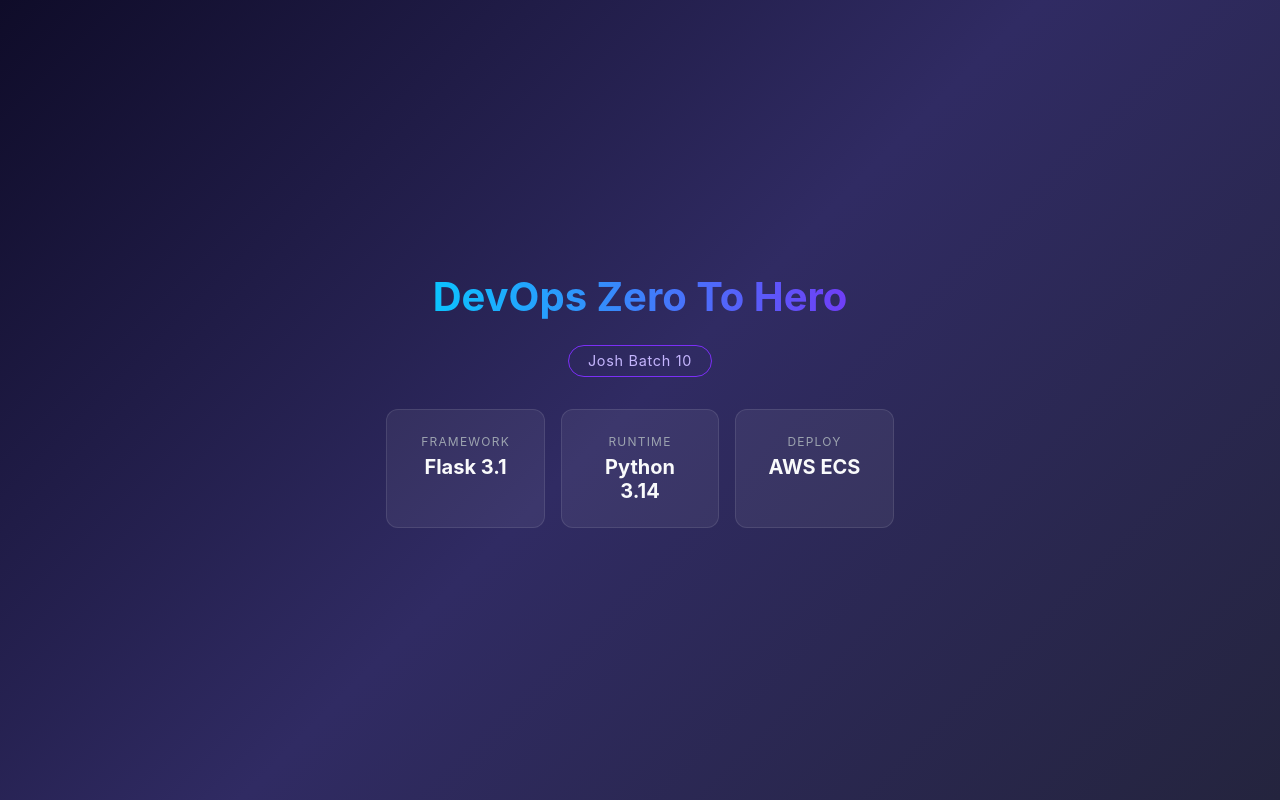
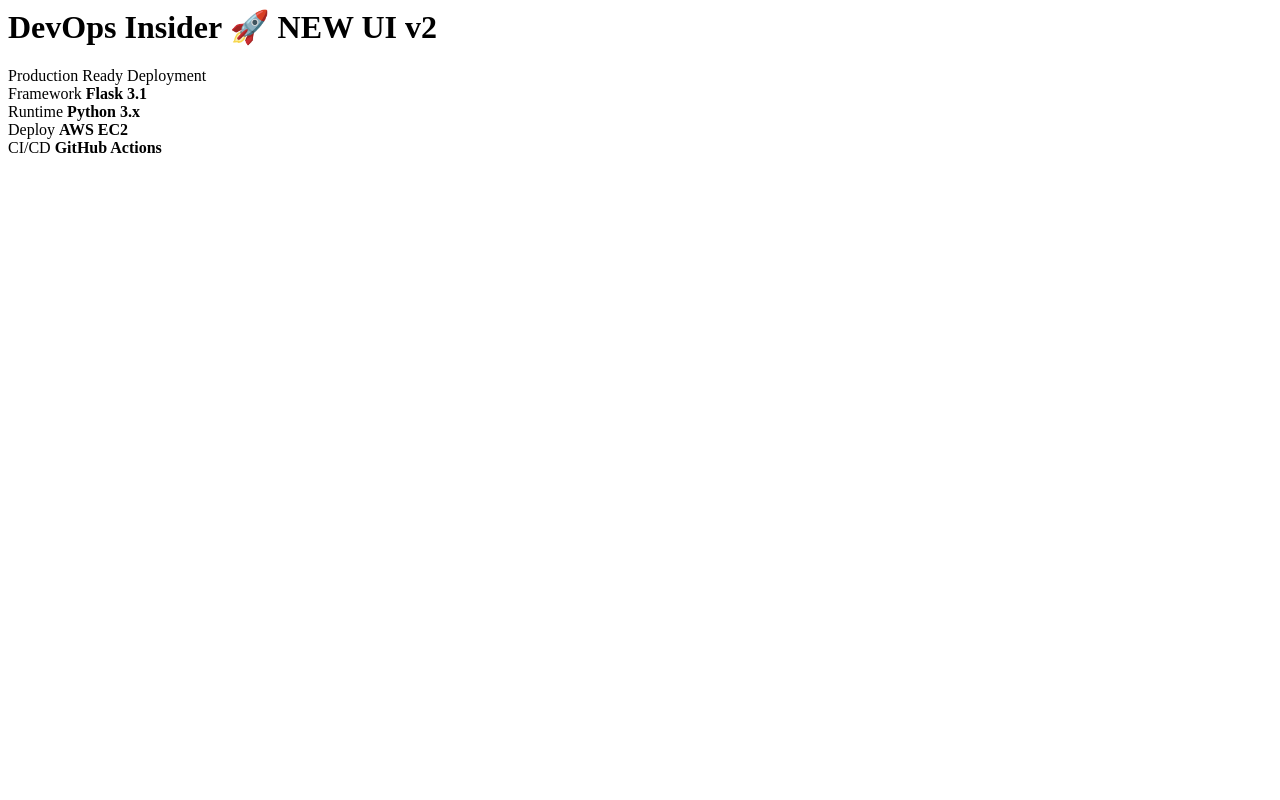
Before and after one commit to aniket-devop/github-action-zero-to-hero, a Flask app: page / in a window 1280 px wide. Run offline with Flask 3, Linux system fonts and the light colour scheme.

Commit message:
final UI update

```diff
--- a/templates/index.html
+++ b/templates/index.html
@@ -1,88 +1,24 @@
-<!DOCTYPE html>
-<html lang="en">
-<head>
-    <meta charset="UTF-8">
-    <meta name="viewport" content="width=device-width, initial-scale=1.0">
-    <title>DevOps Zero To Hero</title>
-    <style>
-        * { margin: 0; padding: 0; box-sizing: border-box; }
-        body {
-            min-height: 100vh;
-            display: flex;
-            align-items: center;
-            justify-content: center;
-            background: linear-gradient(135deg, #0f0c29, #302b63, #24243e);
-            font-family: -apple-system, BlinkMacSystemFont, "Segoe UI", Roboto, Helvetica, Arial, sans-serif;
-            color: #e0e0e0;
-        }
-        .container {
-            text-align: center;
-            padding: 2rem;
-            max-width: 640px;
-        }
-        h1 {
-            font-size: 2.5rem;
-            margin-bottom: 0.5rem;
-            background: linear-gradient(90deg, #00d2ff, #7b2ff7);
-            -webkit-background-clip: text;
-            -webkit-text-fill-color: transparent;
-        }
-        .badge {
-            display: inline-block;
-            margin: 1rem 0 2rem;
-            padding: 0.4rem 1.2rem;
-            border: 1px solid #7b2ff7;
-            border-radius: 999px;
-            font-size: 0.9rem;
-            color: #c4b5fd;
-            letter-spacing: 0.05em;
-        }
-        .cards {
-            display: flex;
-            gap: 1rem;
-            justify-content: center;
-            flex-wrap: wrap;
-        }
-        .card {
-            background: rgba(255, 255, 255, 0.06);
-            border: 1px solid rgba(255, 255, 255, 0.1);
-            border-radius: 12px;
-            padding: 1.5rem 1.8rem;
-            min-width: 150px;
-            flex: 1;
-        }
-        .card span {
-            display: block;
-            font-size: 0.75rem;
-            text-transform: uppercase;
-            letter-spacing: 0.1em;
-            color: #9ca3af;
-            margin-bottom: 0.4rem;
-        }
-        .card strong {
-            font-size: 1.25rem;
-            color: #f9fafb;
-        }
-    </style>
-</head>
-<body>
-    <div class="container">
-        <h1>DevOps Zero To Hero</h1>
-        <div class="badge">Josh Batch 10</div>
+<h1>DevOps Insider 🚀 NEW UI v2</h1>
+<div class="badge">Production Ready Deployment</div>
+
 <div class="cards">
     <div class="card">
         <span>Framework</span>
         <strong>Flask 3.1</strong>
     </div>
+
     <div class="card">
         <span>Runtime</span>
-                <strong>Python 3.14</strong>
+        <strong>Python 3.x</strong>
     </div>
+
     <div class="card">
         <span>Deploy</span>
-                <strong>AWS ECS</strong>
+        <strong>AWS EC2</strong>
+    </div>
+
+    <div class="card">
+        <span>CI/CD</span>
+        <strong>GitHub Actions</strong>
     </div>
 </div>
-    </div>
-</body>
-</html>
```
Lines whose indentation alone changed are shown as unchanged.
